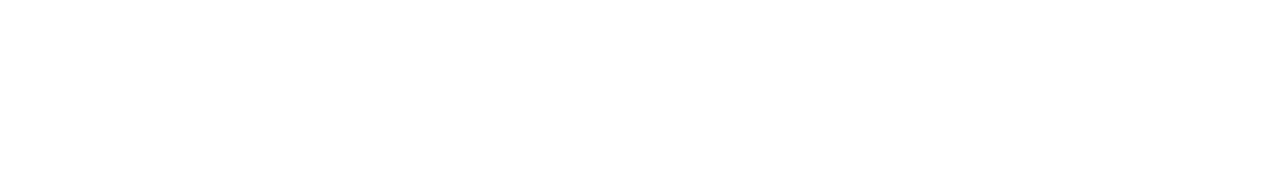
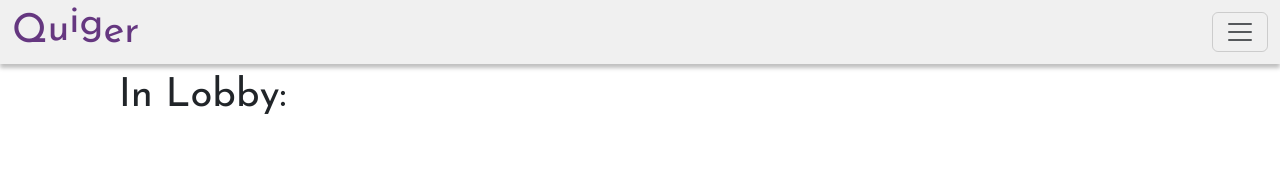
Before and after one commit to jinwu09/GContest, a Vue app in the folder frontend/: page /quiz/1/lobby in a window 1280 px wide. Before the commit this address had no page. Shown: the top 178 px of the page. Built offline with nearby package versions, Linux system fonts and the light colour scheme; grey boxes are pictures that could not be loaded.

Commit message:
Added Lobby

```diff
--- /dev/null
+++ b/frontend/src/components/Joiner/LobbyJoiner.vue
@@ -0,0 +1,35 @@
+<script setup lang="ts">
+    interface User{
+        id: number,
+        username: string
+    }
+
+    const props = defineProps<User>();
+
+    function randomColor(){ // defaults to one color - avoid divide by zero
+        return "hsl(" + (Math.floor(Math.random() * 10) * (360 / 10) % 360) + ",100%,50%)";
+    }
+
+</script>
+
+<template>
+
+    <div class="d-flex align-items-center justify-content-center box" :style="{backgroundColor: randomColor()}">
+        <h5 class="text-center text">{{props.username}}</h5>
+    </div>
+
+
+</template>
+
+<style scoped>
+
+    .box   {
+        height: 80px;
+        border-radius: 25px;
+    }
+
+    .text{
+        color: #fff;
+        font-weight: 700;
+    }
+</style>
--- a/frontend/src/router/index.ts
+++ b/frontend/src/router/index.ts
@@ -14,6 +14,7 @@ const Playground =()=> import('@/views/Quiz/PlaygroundView.vue');
 
 //Joiner
 const QuizView = ()=> import('@/views/Quiz/Joiner/QuizView.vue');
+const Lobby = ()=>import('@/views/Quiz/Joiner/Lobby.vue');
 
 //Redirectors
 const PathNotFound = ()=>import('@/views/PathNotFound.vue');
@@ -66,6 +67,11 @@ const router = createRouter({
       name: 'quiz-join',
       component: QuizView
     },
+    {
+      path: "/quiz/:room_number/lobby",
+      name: 'quiz-lobby',
+      component: Lobby
+    },
 
     //Redirections
     {
--- /dev/null
+++ b/frontend/src/views/Quiz/Joiner/Lobby.vue
@@ -0,0 +1,44 @@
+<script setup lang="ts">
+import NavBar from '@/components/NavBar.vue';
+import LobbyJoiner from '@/components/Joiner/LobbyJoiner.vue'
+
+const joiners : any = [
+    // {
+    //     'id': 0,
+    //     'username': 'Albert'
+    // },
+    // {
+    //     'id': 1,
+    //     'username': 'Oten'
+    // },
+]
+
+</script>
+
+<template>
+    <NavBar/>
+    <div class="mt-2">
+        <div class="container-fluid">
+            <div class="row">
+                <div class="col-lg-1"></div>
+                <div class="col-lg-10">
+                    <div class="row">
+                        <h1>In Lobby:</h1>
+                    </div>
+                    <div class="row">
+                        <div v-for="user in joiners" :key="user.id" class="col-md-3 pt-2">
+                                <LobbyJoiner :id="user.id" :username="user.username"/>
+                        </div>
+                    </div>
+                </div>
+                <div class="col-lg-1"></div>
+
+            </div>
+        </div>
+    </div>
+</template>
+
+<style scoped>
+
+
+</style>
```
Also changed, not shown: 1 other file (tests, documents, lock files or other folders).
